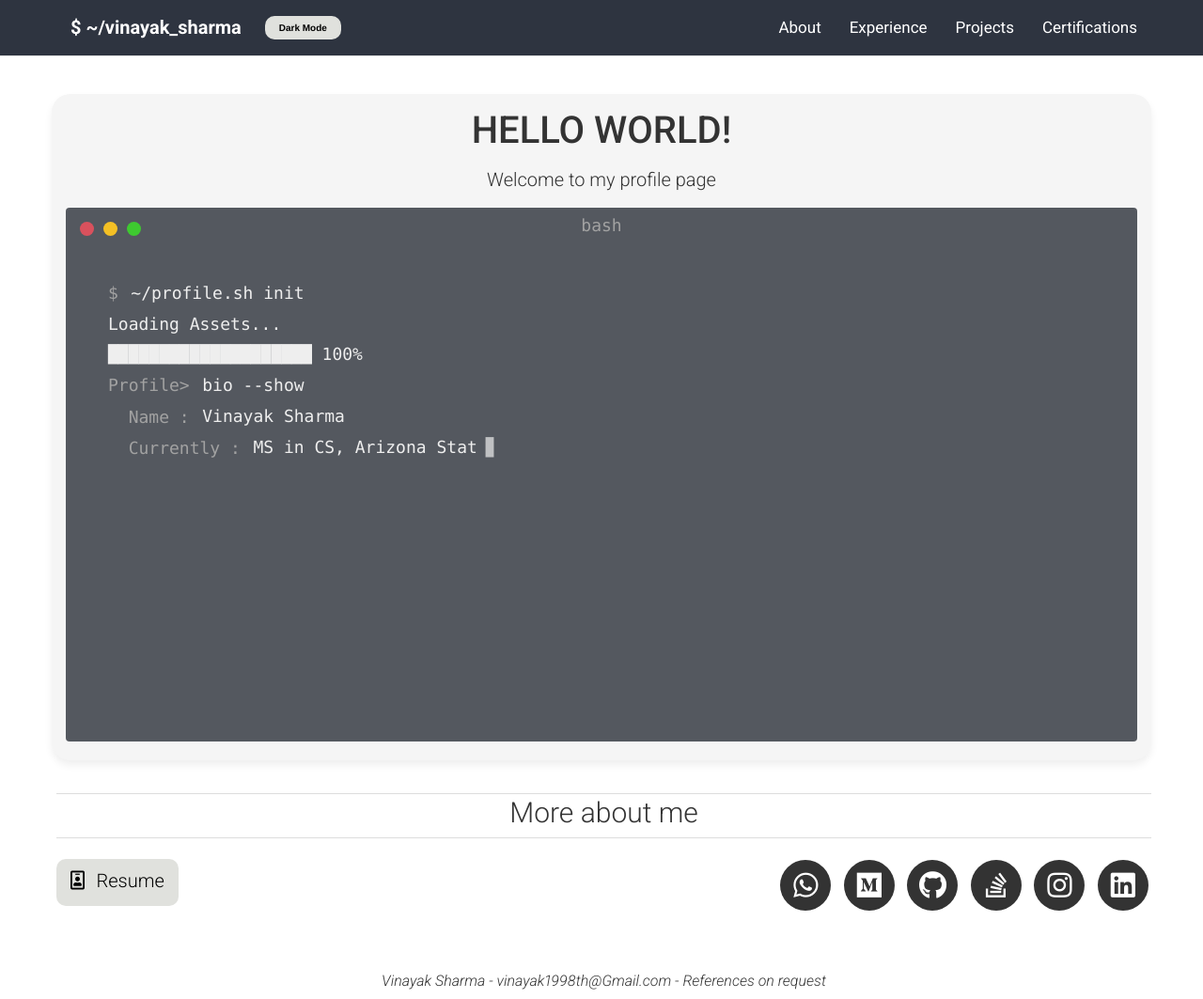
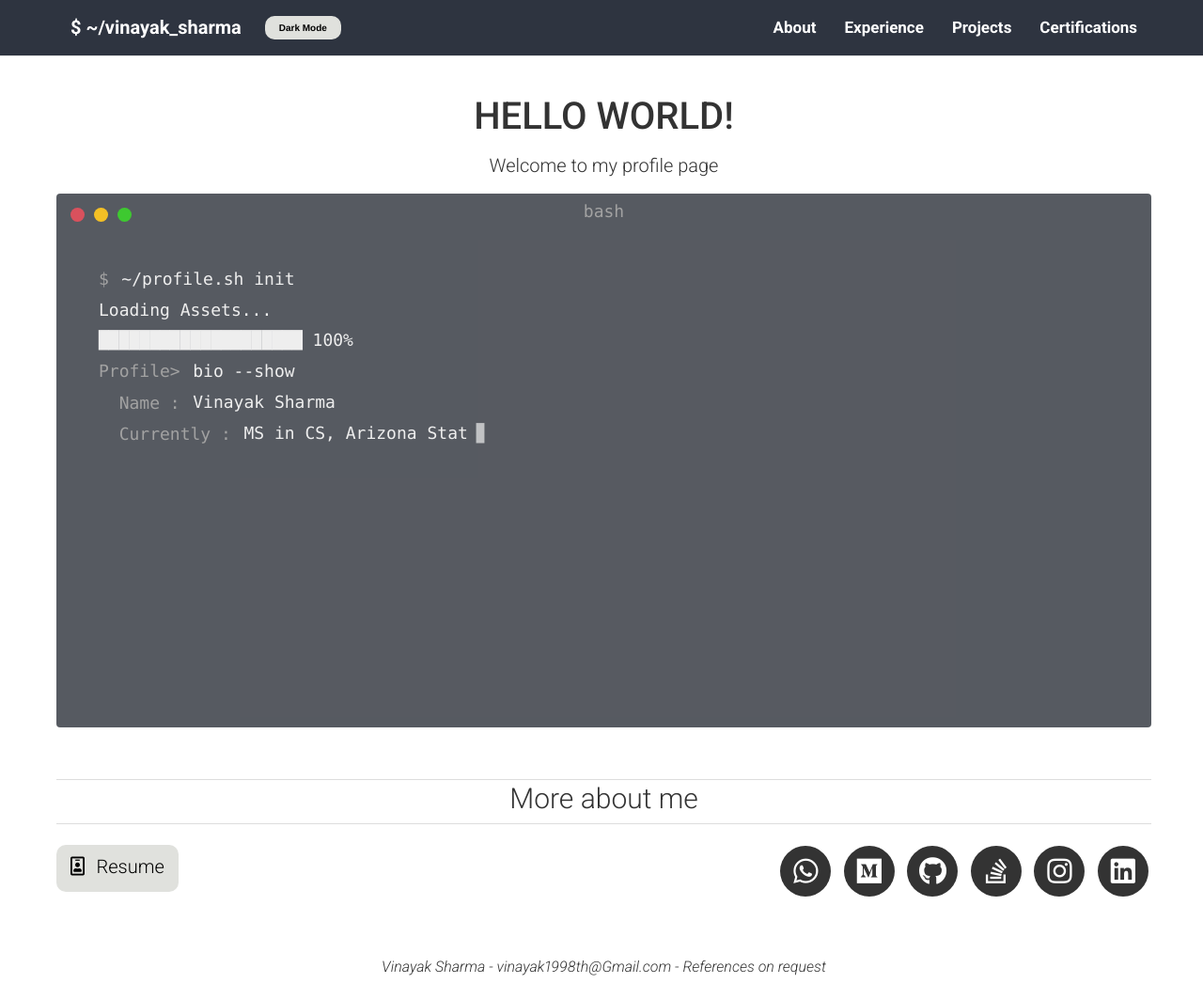
Before and after one commit to vinayak19th/vinayak19th.github.io, a Jekyll site: the page built from index.html, in a window 1280 px wide and 1063 px high. Shown: the whole window at 94% size. Built offline with Jekyll 4.4.1, drawn with Linux system fonts in a browser that asks for light colours; nearby versions of some CDN libraries.

Commit message:
Style update to navbar color

```diff
--- a/_includes/hello.html
+++ b/_includes/hello.html
@@ -1,4 +1,4 @@
-<div class="container intro-container" id="term" style="margin-top: 10rem">
+<div class="container header-container" id="term" style="margin-top: 10rem">
     <div class="row clearfix" style="margin-bottom: 1rem; text-align: center">
         <h1>HELLO WORLD!</h1>
         <br />
--- a/_sass/nav.scss
+++ b/_sass/nav.scss
@@ -27,13 +27,13 @@
 }
 
 .navbar-brand:hover {
-    color: #48ca85;
+    color: #48ca85 !important;
     font-size: 2rem !important;
 }
 
 .navbar {
     text-transform: capitalize;
-    font-weight: 400;
+    font-weight: 600;
     font-size: 1rem;
     background: #2E3440;
     @media screen and (min-width: 768px) {
@@ -44,6 +44,7 @@
 .navbar a:hover {
     outline: 0;
     font-size: 1.5rem;
+    color: #48ca85 !important;
 }
 
 .navbar .navbar-nav {
```
